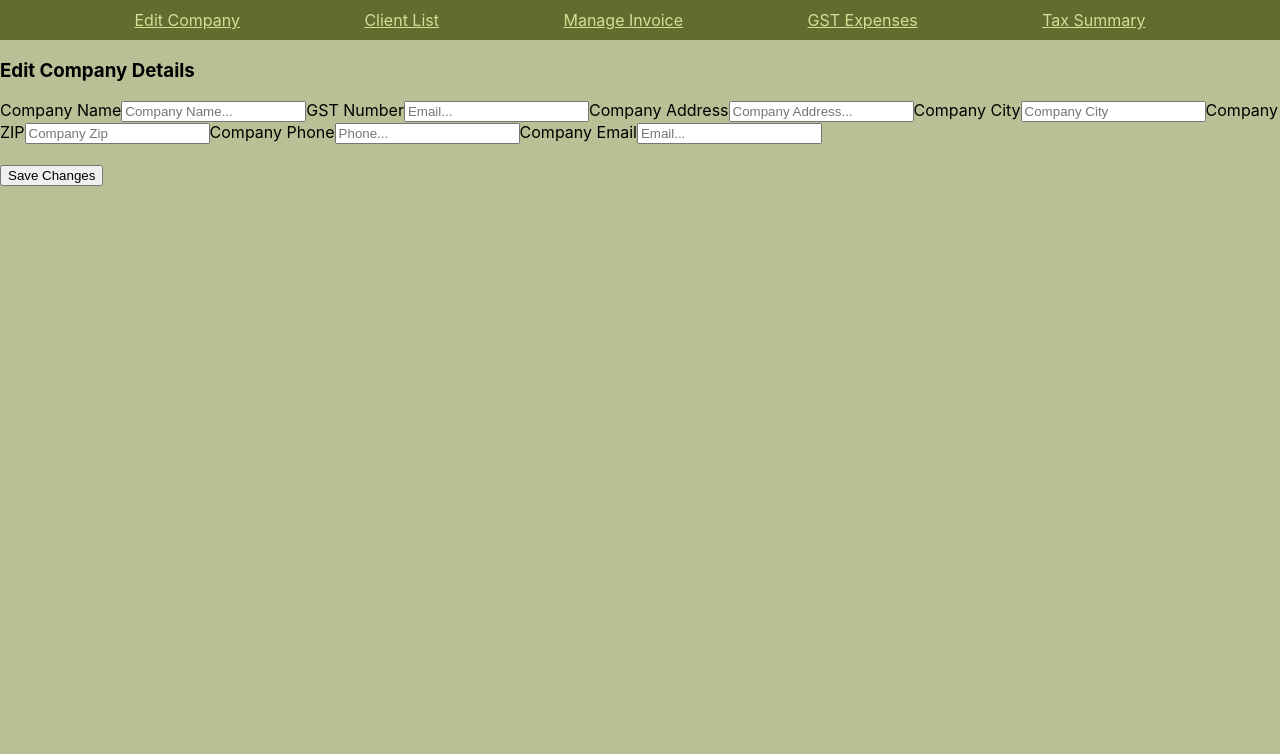
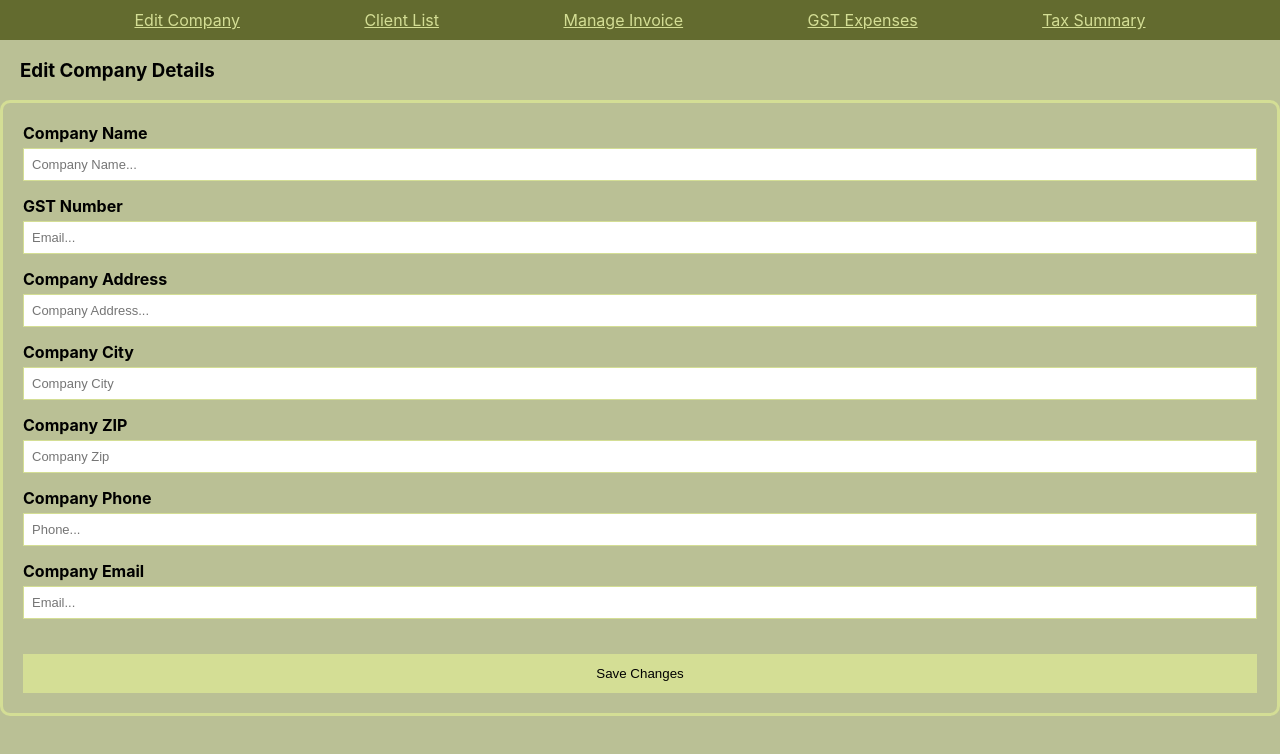
Before and after one commit to rafaelmarcoo/invoice-system-frontend, a React (Create React App) app: page /editcompany in a window 1280 px wide. Shown: the top 754 px of the page. Built offline with nearby package versions, Linux system fonts and the light colour scheme.

Commit message:
Basic form styling for easier navigation during coding

```diff
--- a/src/App.css
+++ b/src/App.css
@@ -8,7 +8,8 @@
   box-sizing: border-box;
 }
 
-/* Styling from index.css pasted here*/
+
+/* Styling from index.css pasted here */
 body {
   margin: 0;
   font-family: -apple-system, BlinkMacSystemFont, 'Segoe UI', 'Roboto', 'Oxygen',
@@ -24,7 +25,7 @@ code {
   font-family: source-code-pro, Menlo, Monaco, Consolas, 'Courier New',
     monospace;
 }
-/****************************************************************************/
+
 
 /* Main Navbar Styling */
 .navbar {
@@ -37,11 +38,51 @@ code {
 .navbar a {
   color: var(--tertiary-color);
 }
-/****************************************************************************/
+
 
 /* Secondary NavBar Styling */
 .secondary-navbar {
   display: flex;
   justify-content: space-evenly;
 }
-/****************************************************************************/
+
+.tab-header {
+  text-align: left;
+  margin-left: 20px;
+}
+
+/* Form Styling */
+.form-container {
+  border: 3px solid var(--tertiary-color);
+  width: 100%;
+  min-width: 900px;
+  padding: 20px;
+  border-radius: 10px;
+}
+
+form label {
+  display: block;
+  font-weight: bold;
+  margin-bottom: 5px;
+}
+
+form input, form textarea {
+  width: 100%;
+  padding: 8px;
+  margin-bottom: 15px;
+  border: 1px solid var(--tertiary-color);
+  font-size: 13px;
+  box-sizing: border-box;
+}
+
+form input:focus, form textarea:focus {
+  outline: none;
+}
+
+form button {
+  width: 100%;
+  padding: 12px;
+  background-color: var(--tertiary-color);
+  border: none;
+  cursor: pointer;
+}
--- a/src/EditCompany/CompanyForm.js
+++ b/src/EditCompany/CompanyForm.js
@@ -1,6 +1,6 @@
 export const CompanyForm = () => {
     return (
-        <div className="edit-company-form">
+        <div className="form-container">
             <form>
                 <label>Company Name</label>
                 <input type="text" placeholder="Company Name..." required/>
--- a/src/EditCompany/EditCompanyPage.js
+++ b/src/EditCompany/EditCompanyPage.js
@@ -3,7 +3,7 @@ import { CompanyForm } from "./CompanyForm";
 export const EditCompanyPage = () => {
     return (
         <div className="edit-company">
-            <h3>Edit Company Details</h3>
+            <h3 className="tab-header">Edit Company Details</h3>
             <CompanyForm />
         </div>
     );
```
